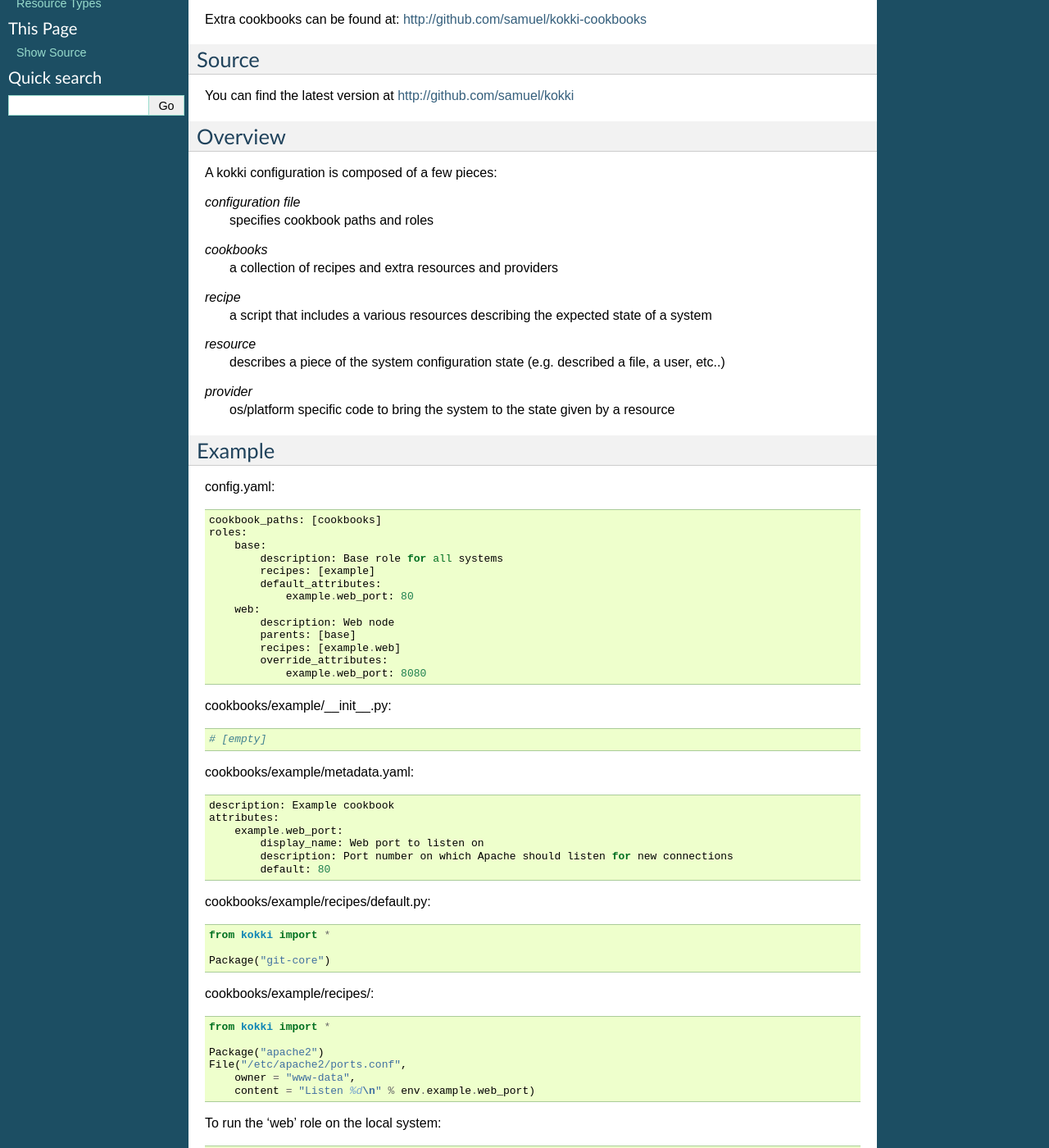
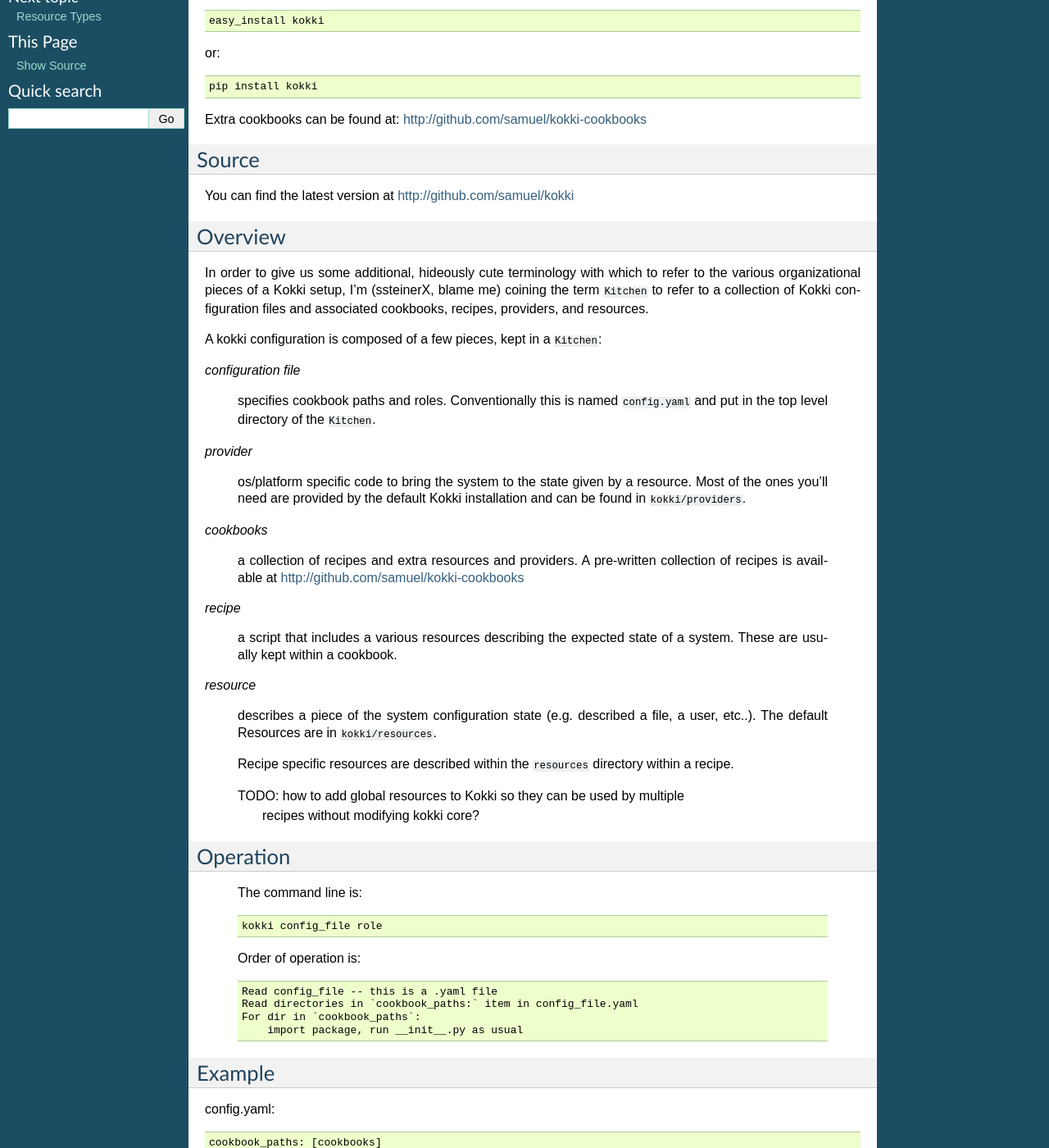
Before and after one commit to samuel/kokki, a Sphinx documentation site: the page built from docs/index.rst, in a window 1280 px wide and 1400 px high, scrolled down 211 px. Shown: the whole window at 82% size. Built offline with Sphinx 7.4.7, drawn with Linux system fonts in a browser that asks for light colours; some of the changed text lies outside the part shown.

Commit message:
Updated .gitignore to ignore egg-info directory, added Kitchen terminology and cleaned up docs, fleshed out descriptions, corrected missing file name in main doc (web.py), updated conf.py to include todo items in generated docs.

```diff
--- a/docs/conf.py
+++ b/docs/conf.py
@@ -29,6 +29,9 @@
     pass
 else:
     extensions.append('github.tools.sphinx')
+
+# August 9, 2010 -- ss turn on Todo items in built doc
+todo_include_todos = True
 
 # Add any paths that contain templates here, relative to this directory.
 templates_path = ['_templates']
--- a/docs/index.rst
+++ b/docs/index.rst
@@ -7,33 +7,83 @@
 Installation
 ============
 
-Stable releases can be installed using
-``easy_install`` or ``pip``.
+Stable releases can be installed using::
 
-Extra cookbooks can be found at:
-http://github.com/samuel/kokki-cookbooks
+    easy_install kokki
+
+or::
+
+    pip install kokki
+
+Extra cookbooks can be found at: http://github.com/samuel/kokki-cookbooks
 
 Source
 ======
 
-You can find the latest version at
-http://github.com/samuel/kokki
+You can find the latest version at http://github.com/samuel/kokki
 
 Overview
 ========
 
-A kokki configuration is composed of a few pieces:
+In order to give us some additional, hideously cute terminology with which to
+refer to the various organizational pieces of a Kokki setup, I'm (ssteinerX,
+blame me) coining the term ``Kitchen`` to refer to a collection of Kokki
+configuration files and associated cookbooks, recipes, providers, and
+resources.
+
+.. .. todo:: Make a command line utility/option to set up a new Kitchen with a
+.. reasonable default setup including pointing at the main Kokki cookbook
+.. collection and proper directory structure.
+
+A kokki configuration is composed of a few pieces, kept in a ``Kitchen``:
 
 *configuration file*
-    specifies cookbook paths and roles
+
+    specifies cookbook paths and roles.  Conventionally this is named
+    ``config.yaml`` and put in the top level directory of the ``Kitchen``.
+
+*provider*
+
+    os/platform specific code to bring the system to the state given by a
+    resource. Most of the ones you'll need are provided by the default Kokki
+    installation and can be found in ``kokki/providers``.
+
 *cookbooks*
-    a collection of recipes and extra resources and providers
+
+    a collection of recipes and extra resources and providers. A pre-written
+    collection of recipes is available at http://github.com/samuel/kokki-cookbooks
+
 *recipe*
-    a script that includes a various resources describing the expected state of a system
+
+    a script that includes a various resources describing the expected state
+    of a system. These are usually kept within a cookbook.
+
 *resource*
-    describes a piece of the system configuration state (e.g. described a file, a user, etc..)
-*provider*
-    os/platform specific code to bring the system to the state given by a resource
+
+    describes a piece of the system configuration state (e.g. described a
+    file, a user, etc..).  The default Resources are in ``kokki/resources``.
+
+    Recipe specific resources are described within the ``resources``
+    directory within a recipe.
+
+    TODO: how to add global resources to Kokki so they can be used by multiple
+          recipes without modifying kokki core?
+
+
+Operation
+=========
+    The command line is::
+
+        kokki config_file role
+
+    Order of operation is::
+
+        Read config_file -- this is a .yaml file
+        Read directories in `cookbook_paths:` item in config_file.yaml
+        For dir in `cookbook_paths`:
+            import package, run __init__.py as usual
+
+
 
 Example
 =======
@@ -73,7 +123,7 @@
 
     Package("git-core")
 
-cookbooks/example/recipes/::
+cookbooks/example/recipes/web.py::
 
     from kokki import *
 
@@ -85,7 +135,9 @@
 To run the 'web' role on the local system::
 
     kokki config.yaml web
+
     or
+
     python -m kokki.runner config.yaml web
 
 TOC
```
Also changed, not shown: kokki/version.py (+14 -0 lines), 2 other files.
